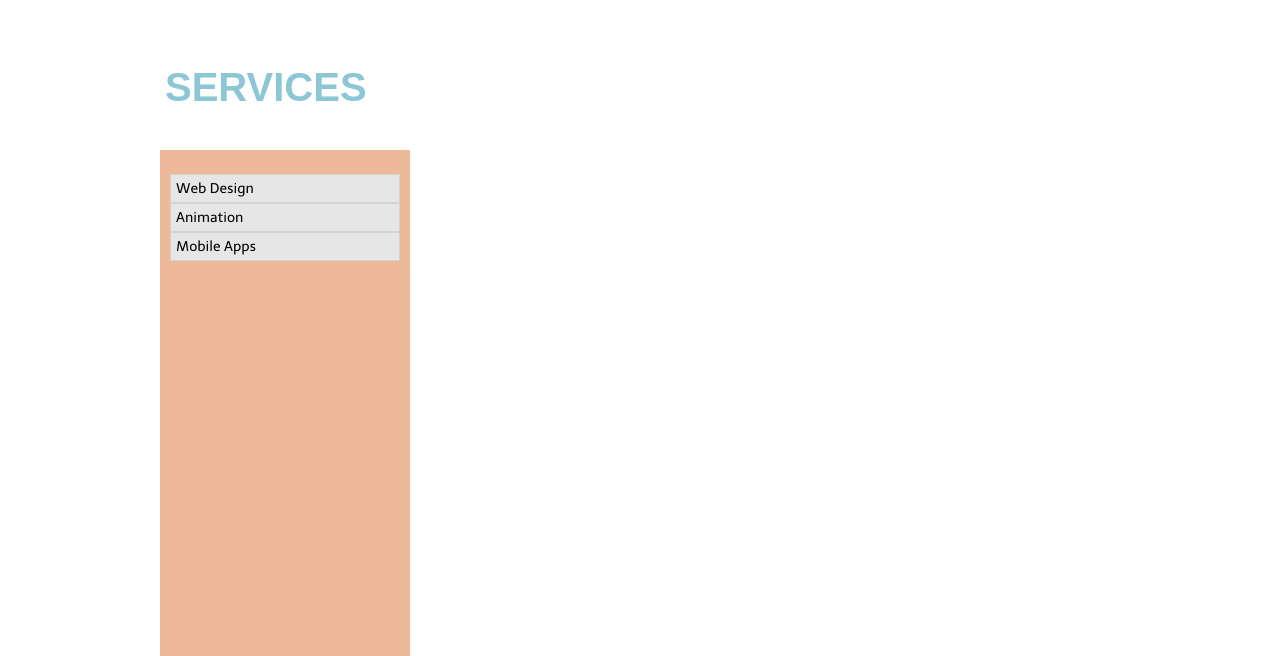
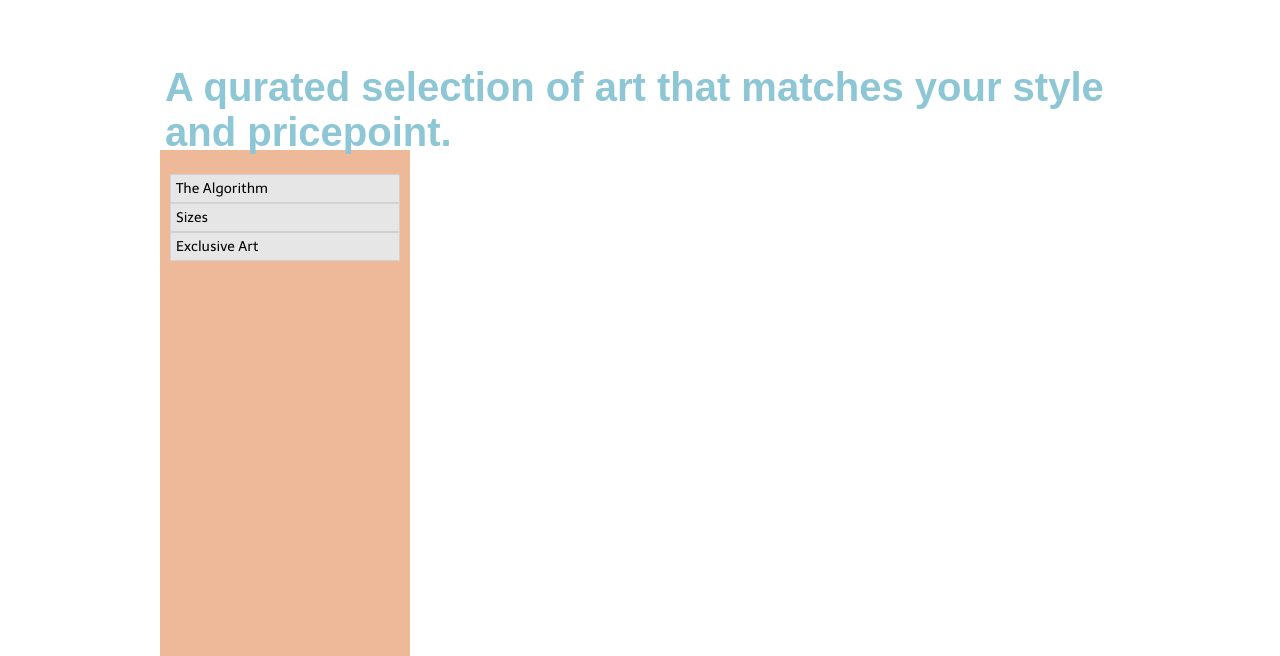
Before and after one commit to asambvani/Qurator-Website, a website: page services.htm in a window 1280 px wide. Shown: the part 144-800 px from the top of the page. Drawn offline with nearby package versions, Linux system fonts and the light colour scheme; a web font is replaced by a local one.

Commit message:
Edited services.htm

```diff
--- a/services.htm
+++ b/services.htm
@@ -1,3 +1,4 @@
+
 <!doctype html>
 <html lang="en">
 <head>
@@ -43,14 +44,14 @@
        </div>
        <div class="about-content">
            <div class="about-title">
-               <h2>SERVICES</h2>
+               <h2>A qurated selection of art that matches your style and pricepoint.</h2>
            </div>
            <div class="about-main">
                <div class="about-menu">
                    <ul class="about-menu-ul">
-                       <a class="about-links" data-page="webdesign" href="#"><li>Web Design</li></a>
-                       <a class="about-links" data-page="animation"  href="#"><li>Animation</li></a>
-                       <a class="about-links" data-page="mobileapps"  href="#"><li>Mobile Apps</li></a>
+                       <a class="about-links" data-page="webdesign" href="#"><li>The Algorithm</li></a>
+                       <a class="about-links" data-page="animation"  href="#"><li>Sizes</li></a>
+                       <a class="about-links" data-page="mobileapps"  href="#"><li>Exclusive Art</li></a>
                    </ul>
                </div>
 
```
